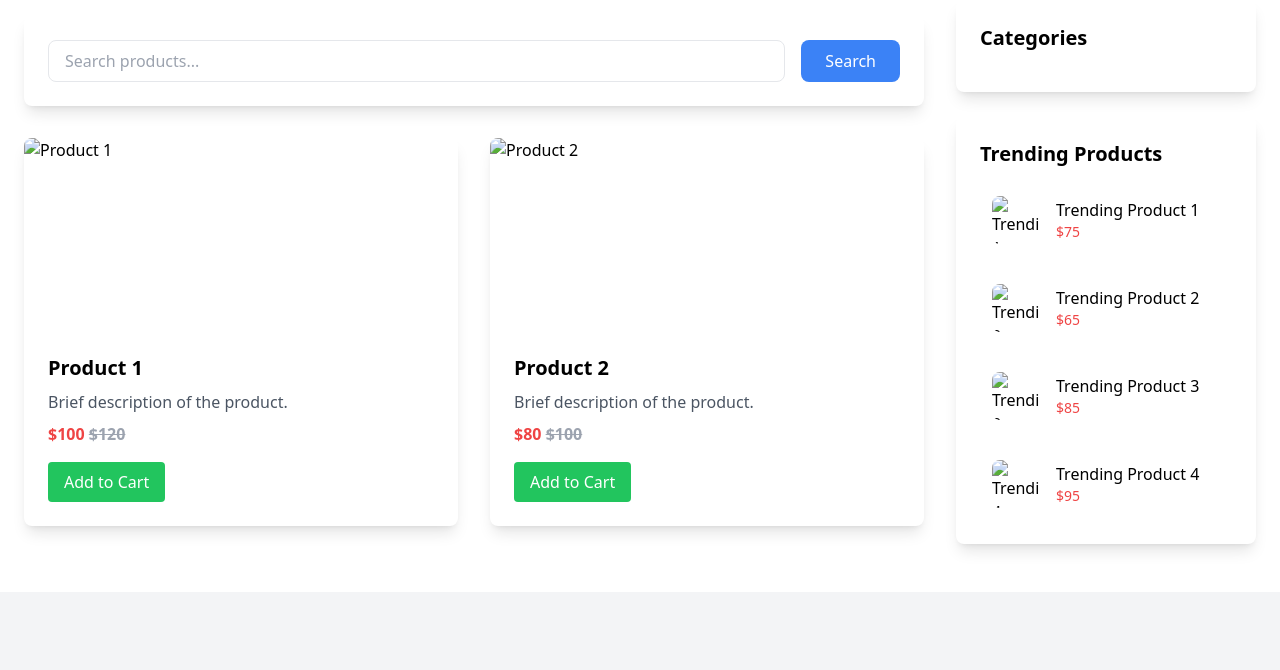
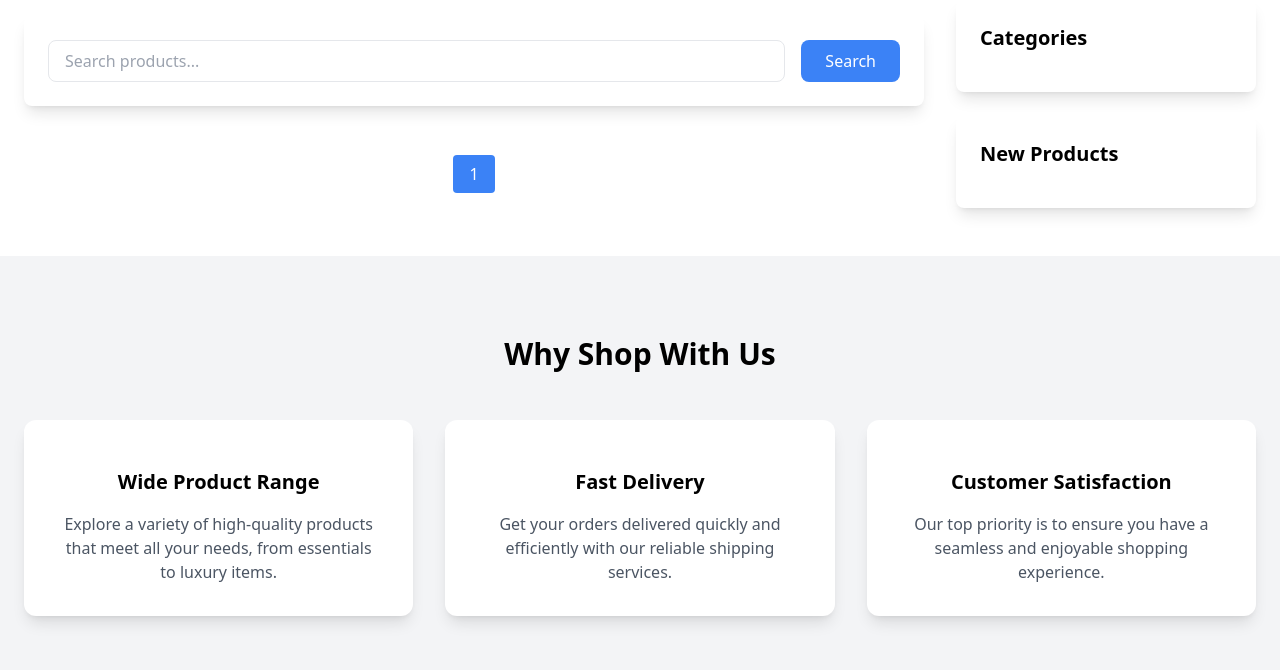
Before and after one commit to bikoendalew/django_ecommerce_base, a Django app: page / in a window 1280 px wide. Shown: the part 800-1470 px from the top of the page. Run offline with Django 5.2, Linux system fonts and the light colour scheme; data that the repository does not hold is empty; some libraries are stand-ins or nearby versions.

Commit message:
updating product view

```diff
--- a/home/templates/body.html
+++ b/home/templates/body.html
@@ -18,26 +18,68 @@
             <!-- Product Grid -->
             <div class="grid md:grid-cols-2 gap-8">
                 <!-- Product 1 -->
-                <div class="bg-white rounded-lg shadow-lg overflow-hidden">
-                    <img src="https://via.placeholder.com/300" alt="Product 1" class="w-full h-48 object-cover">
-                    <div class="p-6">
-                        <h3 class="font-bold text-xl mb-2">Product 1</h3>
-                        <p class="text-gray-600 mb-2">Brief description of the product.</p>
-                        <p class="text-red-500 font-bold mb-4">$100 <span class="text-gray-400 line-through">$120</span></p>
-                        <button class="bg-green-500 text-white px-4 py-2 rounded hover:bg-green-600 transition duration-300">Add to Cart</button>
+
+                {% for product in page_obj %}
+                    <div class="bg-white rounded-lg shadow-lg overflow-hidden">
+                        <img src="{{ product.image.url }}" alt="{{ product.name }}" class="w-full h-48 object-cover">
+                        <div class="p-6">
+                            <h3 class="font-bold text-xl mb-2">{{ product.name }}</h3>
+                            <p class="text-gray-600 mb-2">{{ product.description }}</p>
+                            <p class="text-red-500 font-bold mb-4">
+                                ${{ product.price }}
+                                {% if product.discount_price %}
+                                    <span class="text-gray-400 line-through">${{ product.discount_price }}</span>
+                                {% endif %}
+                            </p>
+                            <button class="bg-green-500 text-white px-4 py-2 rounded hover:bg-green-600 transition duration-300">
+                                Add to Cart
+                            </button>
+                        </div>
                     </div>
-                </div>
-                <!-- Product 2 -->
-                <div class="bg-white rounded-lg shadow-lg overflow-hidden">
-                    <img src="https://via.placeholder.com/300" alt="Product 2" class="w-full h-48 object-cover">
-                    <div class="p-6">
-                        <h3 class="font-bold text-xl mb-2">Product 2</h3>
-                        <p class="text-gray-600 mb-2">Brief description of the product.</p>
-                        <p class="text-red-500 font-bold mb-4">$80 <span class="text-gray-400 line-through">$100</span></p>
-                        <button class="bg-green-500 text-white px-4 py-2 rounded hover:bg-green-600 transition duration-300">Add to Cart</button>
-                    </div>
-                </div>
-                <!-- Add more products -->
+                {% endfor %}
+
+
+
+
+
+
+            </div>
+               <!-- pagination link  -->
+               <div class="mt-6">
+                <nav class="flex justify-center">
+                    <ul class="inline-flex space-x-2">
+                        <!-- Previous Page Button -->
+                        {% if page_obj.has_previous %}
+                            <li>
+                                <a href="?page={{ page_obj.previous_page_number }}"
+                                   class="px-4 py-2 bg-gray-200 rounded hover:bg-gray-300">
+                                    Previous
+                                </a>
+                            </li>
+                        {% endif %}
+
+                        <!-- Page Numbers -->
+                        {% for num in page_obj.paginator.page_range %}
+                            <li>
+                                <a href="?page={{ num }}"
+                                   class="px-4 py-2 rounded hover:bg-gray-300
+                                          {% if page_obj.number == num %}bg-blue-500 text-white{% else %}bg-gray-200{% endif %}">
+                                    {{ num }}
+                                </a>
+                            </li>
+                        {% endfor %}
+
+                        <!-- Next Page Button -->
+                        {% if page_obj.has_next %}
+                            <li>
+                                <a href="?page={{ page_obj.next_page_number }}"
+                                   class="px-4 py-2 bg-gray-200 rounded hover:bg-gray-300">
+                                    Next
+                                </a>
+                            </li>
+                        {% endif %}
+                    </ul>
+                </nav>
             </div>
         </div>
 
@@ -47,43 +89,29 @@
                 <h3 class="font-bold text-xl mb-4">Categories</h3>
                 <ul class="space-y-2">
                     {% for category in categories %}
-                      <li class="hover:bg-gray-100 p-2 rounded cursor-pointer"> {{ category }} <span class="text-gray-400 font-bold text-sm">(54)</span></li>
+                      <li class="hover:bg-gray-100 p-2 rounded cursor-pointer"> {{ category }} <span class="text-gray-400 font-bold text-sm">{{category.product_count}}</span></li>
                     {% endfor %}
                 </ul>
             </div>
 
-            <!-- Trending Products -->
+            <!-- New Products -->
             <div class="bg-white rounded-lg shadow-lg p-6 mt-6">
-                <h3 class="font-bold text-xl mb-4">Trending Products</h3>
+                <h3 class="font-bold text-xl mb-4">New Products</h3>
                 <ul class="space-y-4">
+
+                 {% for prod in newProducts %}
+
                     <li class="flex items-center gap-4 hover:bg-gray-50 p-3 rounded-lg cursor-pointer transition duration-300">
-                        <img src="https://via.placeholder.com/50" alt="Trending 1" class="w-12 h-12 rounded-lg object-cover">
+                        <img src="{{ prod.image.url }}" alt="{{prod.name}}" class="w-12 h-12 rounded-lg object-cover">
                         <div>
-                            <span class="font-medium">Trending Product 1</span>
-                            <p class="text-sm text-red-500">$75</p>
+                            <span class="font-medium">{{prod.name}}</span>
+                            <p class="text-sm text-red-500">${{prod.price}}</p>
                         </div>
                     </li>
-                    <li class="flex items-center gap-4 hover:bg-gray-50 p-3 rounded-lg cursor-pointer transition duration-300">
-                        <img src="https://via.placeholder.com/50" alt="Trending 2" class="w-12 h-12 rounded-lg object-cover">
-                        <div>
-                            <span class="font-medium">Trending Product 2</span>
-                            <p class="text-sm text-red-500">$65</p>
-                        </div>
-                    </li>
-                    <li class="flex items-center gap-4 hover:bg-gray-50 p-3 rounded-lg cursor-pointer transition duration-300">
-                        <img src="https://via.placeholder.com/50" alt="Trending 3" class="w-12 h-12 rounded-lg object-cover">
-                        <div>
-                            <span class="font-medium">Trending Product 3</span>
-                            <p class="text-sm text-red-500">$85</p>
-                        </div>
-                    </li>
-                    <li class="flex items-center gap-4 hover:bg-gray-50 p-3 rounded-lg cursor-pointer transition duration-300">
-                        <img src="https://via.placeholder.com/50" alt="Trending 4" class="w-12 h-12 rounded-lg object-cover">
-                        <div>
-                            <span class="font-medium">Trending Product 4</span>
-                            <p class="text-sm text-red-500">$95</p>
-                        </div>
-                    </li>
+
+                 {% endfor %}
+
+
                 </ul>
             </div>
         </div>
@@ -127,11 +155,17 @@
             <div class="flex flex-wrap items-center">
                 <div class="w-full md:w-1/2 mb-8 md:mb-0">
                     <h2 class="text-3xl font-bold mb-4">About Us</h2>
-                    <p class="mb-4">We are a leading construction equipment rental company with over 15 years of experience in the industry. Our commitment to quality and customer satisfaction sets us apart.</p>
-                    <p>We maintain our equipment to the highest standards and offer competitive rates to help you complete your projects efficiently and on budget.</p>
+                    <p class="mb-4">
+                        Welcome to <span class="text-blue-500 text-bold">JUNKGLE MARKET</span> your go-to destination for quality products at unbeatable prices.
+                        We are committed to delivering exceptional customer experiences with a
+                        diverse range of products that cater to your everyday needs. Our mission is to combine convenience,
+                        affordability, and reliability to make shopping simple and enjoyable.
+                        With fast shipping and secure payments, we ensure your satisfaction every step of the way.
+                         Thank you for choosing us as your trusted shopping partner
+                    </p>
                 </div>
                 <div class="w-full md:w-1/2">
-                    <img src="https://images.unsplash.com/photo-1504307651254-35680f356dfd" alt="About Us" class="rounded-lg shadow-lg">
+                    <img src="https://images.pexels.com/photos/3944405/pexels-photo-3944405.jpeg?auto=compress&cs=tinysrgb&w=600"  alt="About Us" class="rounded-lg shadow-lg h-100 object-cover">
                 </div>
             </div>
         </div>
--- a/home/views.py
+++ b/home/views.py
@@ -1,12 +1,20 @@
 from django.shortcuts import render
-
-from category.models import Category
-
+from django.core.paginator import Paginator
+from category.models import Category, Product
+from django.db.models import Count
 # Create your views here.
 
 def home(request):
+    newProducts = Product.objects.order_by('-created_at')[:5]
+    categories = Category.objects.annotate(product_count=Count('products'))
+    products = Product.objects.all()# Fetch all products
+    paginator = Paginator(products, 4)  # Show 4 products per page
 
-    categories= Category.objects.all()
+    page_number = request.GET.get('page')  # Get the current page number from the URL
+    page_obj = paginator.get_page(page_number)
+
     return render(request,'body.html',{
-       'categories':categories
+       'categories':categories,
+       'page_obj':page_obj,
+       'newProducts':newProducts
     });
```
